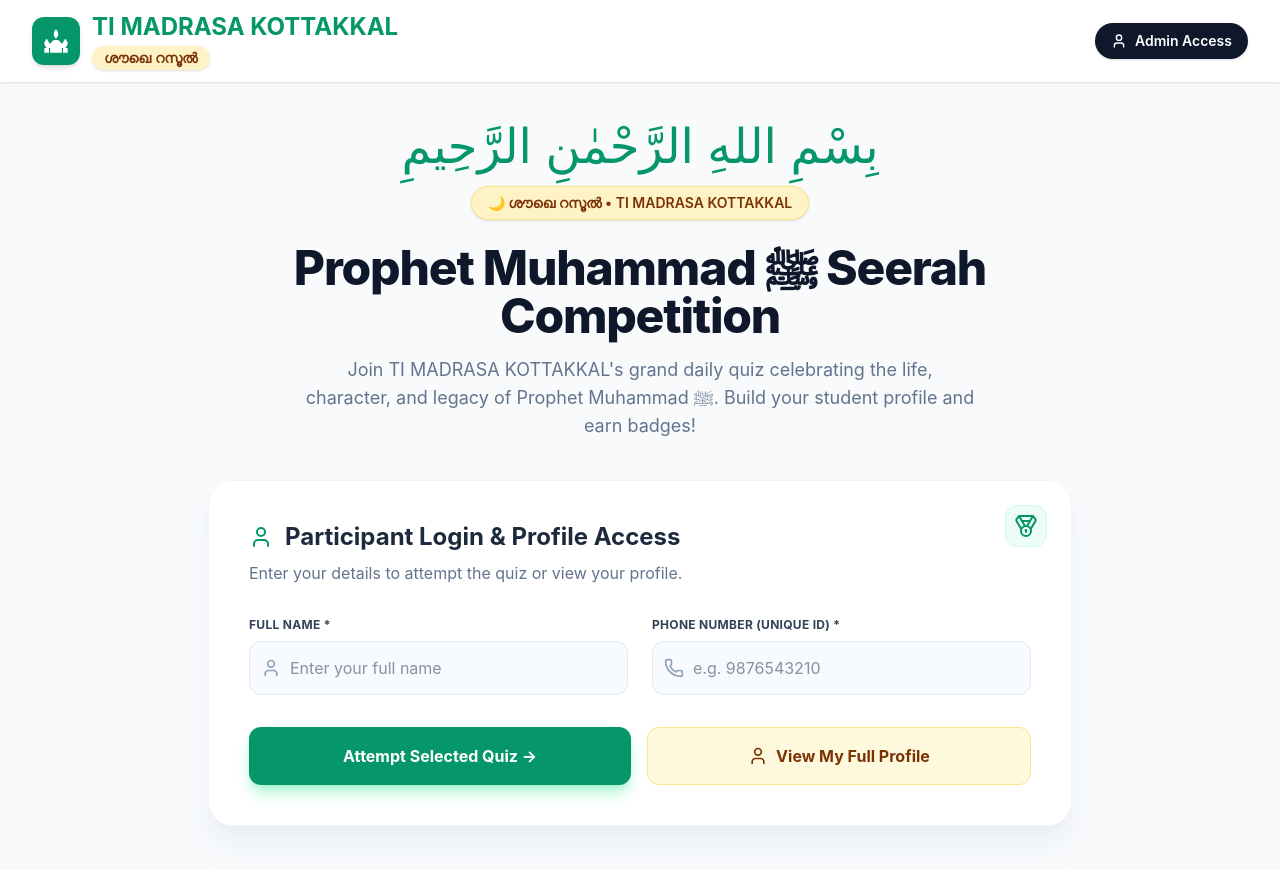
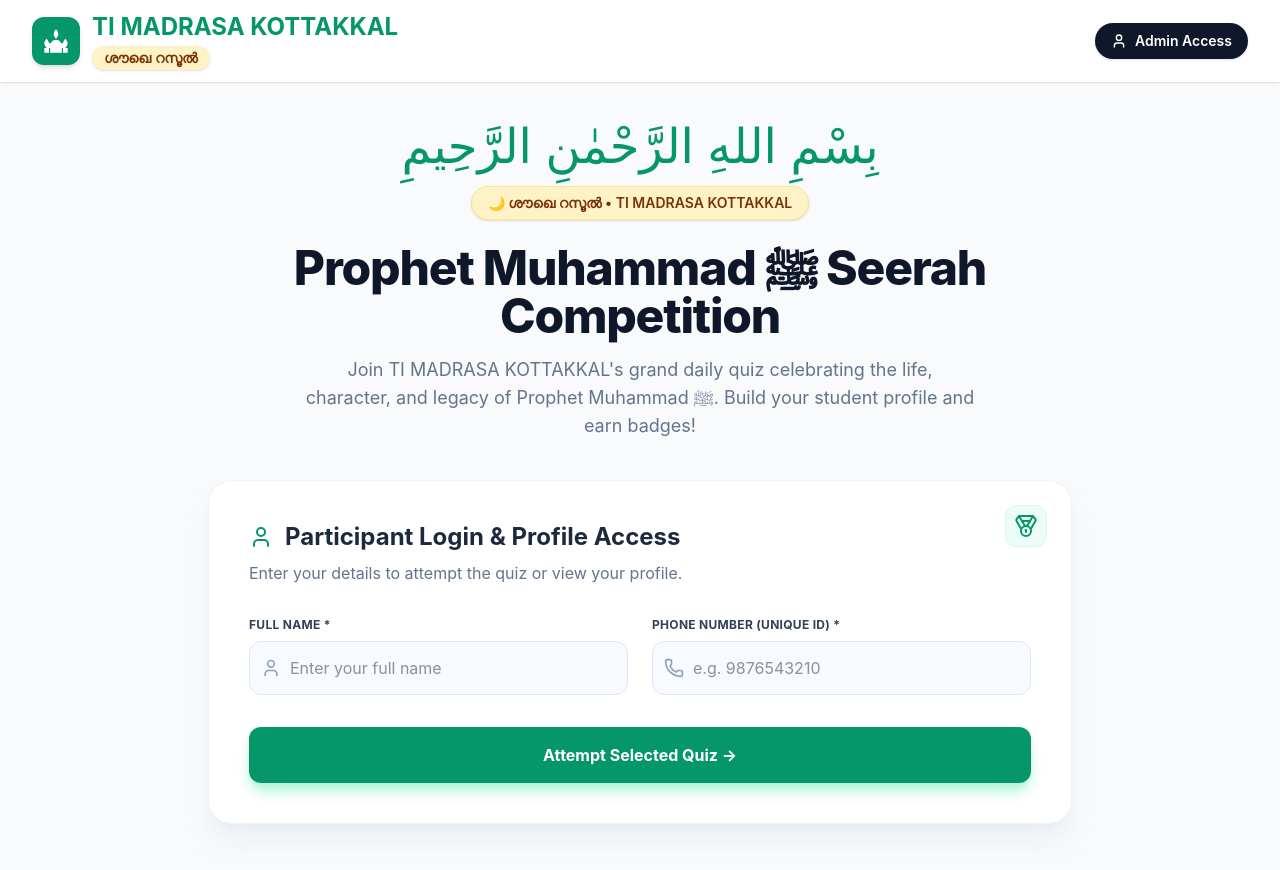
Before and after one commit to rasheequdesigns-hue/grand-quiz, a React (Vite) app: page / in a window 1280 px wide. Shown: the top 870 px of the page. Built offline with nearby package versions, Linux system fonts and the light colour scheme; no server answers; the database is empty.

Commit message:
Remove View My Full Profile button from Home page

```diff
--- a/src/pages/Home.jsx
+++ b/src/pages/Home.jsx
@@ -191,13 +191,7 @@ export default function Home() {
             >
               {loading ? 'Processing...' : 'Attempt Selected Quiz →'}
             </button>
-            <button
-              type="button"
-              className="flex-1 bg-amber-100/60 hover:bg-amber-100 text-amber-900 border border-amber-200 font-bold py-4 px-6 rounded-xl flex items-center justify-center gap-2 transition-all"
-            >
-              <User className="w-5 h-5" />
-              View My Full Profile
-            </button>
+
           </div>
         </form>
       </div>
```
